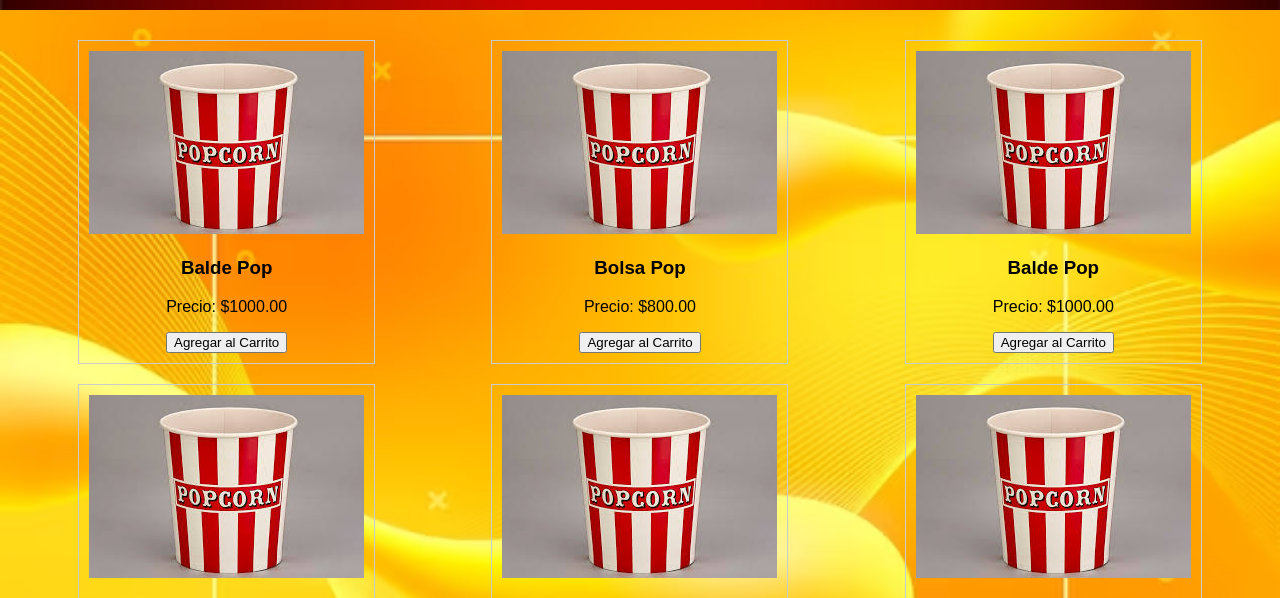
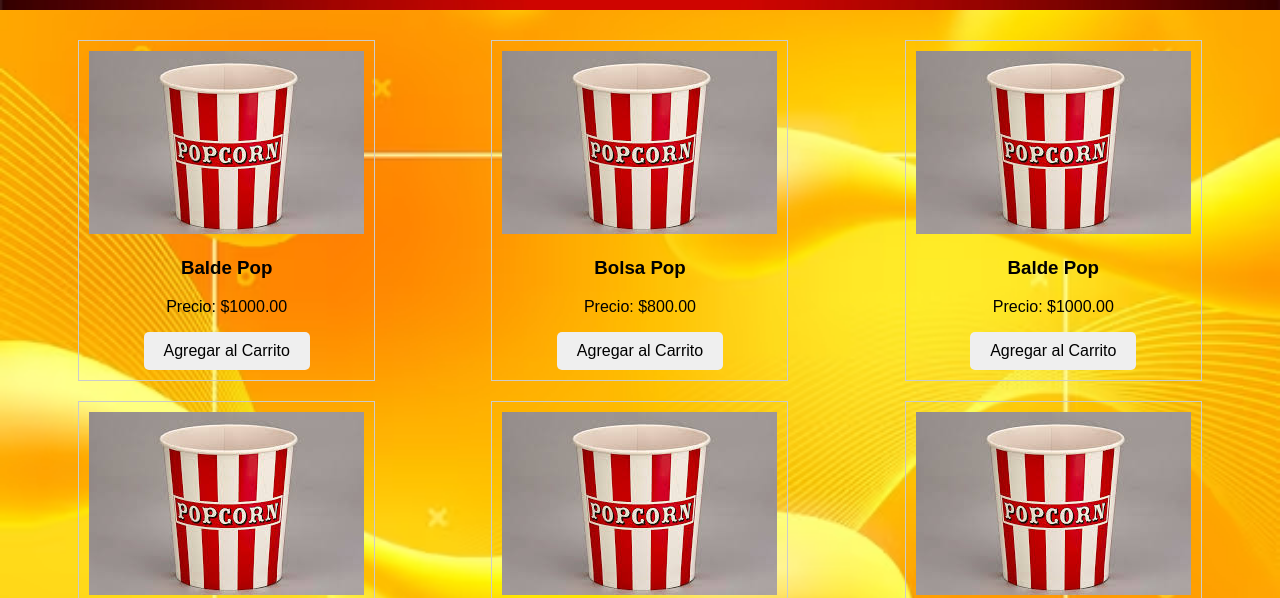
Before and after one commit to infogrupomint/candyonline, a plain HTML site: page index.html in a window 1280 px wide. Shown: the part 178-776 px from the top of the page. Drawn offline with Linux system fonts and the light colour scheme.

Commit message:
Add files via upload

```diff
--- a/styles.css
+++ b/styles.css
@@ -31,8 +31,9 @@ section {
 
  /* Estilo para el texto del encabezado */
 h1 {
-color: #fff; /* Cambia el color del texto según tus preferencias */
-margin-top: 10px; /* Ajusta el margen superior según sea necesario */
+    font-family: sans-serif;
+    color: #fff; /* Cambia el color del texto según tus preferencias */
+    margin-top: 10px; /* Ajusta el margen superior según sea necesario */
         }
 
 #productos {
@@ -63,3 +64,20 @@ margin-top: 10px; /* Ajusta el margen superior según sea necesario */
 #sala, #ubicacion {
     margin-bottom: 10px;
 }
+
+/* Estilos generales para el botón */
+button {
+  display: inline-block;
+  padding: 10px 20px;
+  font-size: 16px;
+  text-align: center;
+  text-decoration: none;
+  cursor: pointer;
+  border: none;
+  border-radius: 5px;
+  transition: background-color 0.3s, color 0.3s;
+}
+
+button:hover {
+  background-color: #2980b9;
+}
```
